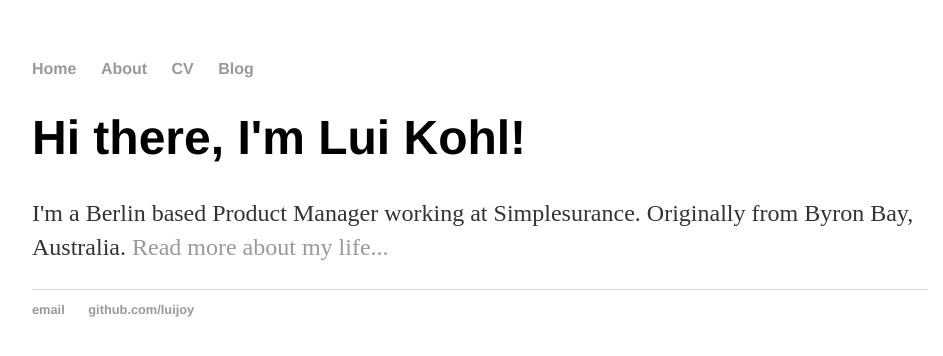
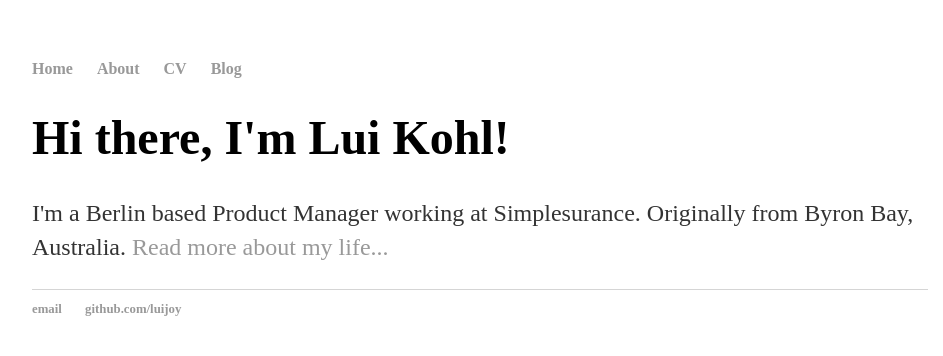
Before and after one commit to luijoy/luijoy.github.io, a Jekyll site: the page built from index.html, in a window 1280 px wide. Shown: the top 356 px of the page, without its empty margins (160-1103 px from the left). Built offline with Jekyll 4.4.1, drawn with Linux system fonts in a browser that asks for light colours.

Commit message:
Update main.css

```diff
--- a/css/main.css
+++ b/css/main.css
@@ -3,7 +3,7 @@ body {
     width: 70%;
 }
 nav ul, footer ul {
-    font-family:'Helvetica', 'Arial', 'Sans-Serif';
+    font-family:'Camphor', 'Source Code Pro', 'Sans-Serif';
     padding: 0px;
     list-style: none;
     font-weight: bold;
@@ -21,7 +21,7 @@ a:hover {
 }
 h1 {
     font-size: 3em;
-    font-family:'Helvetica', 'Arial', 'Sans-Serif';
+    font-family:'Camphor', 'Source Code Pro', 'Sans-Serif';
 }
 p {
     font-size: 1.5em;
```
